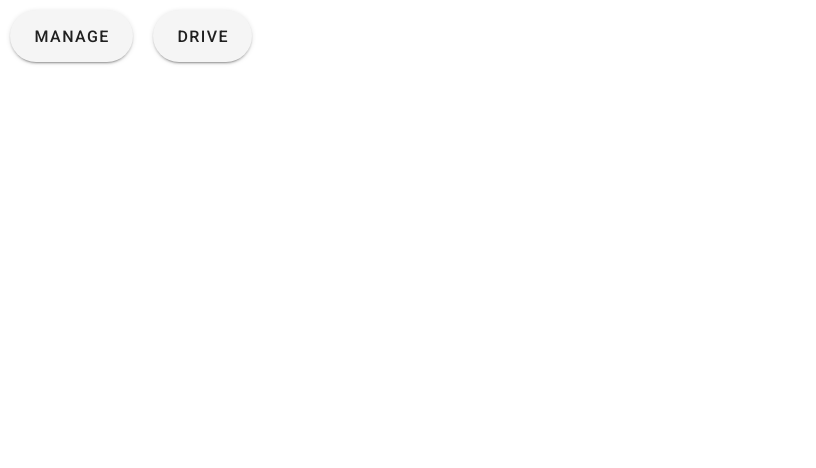
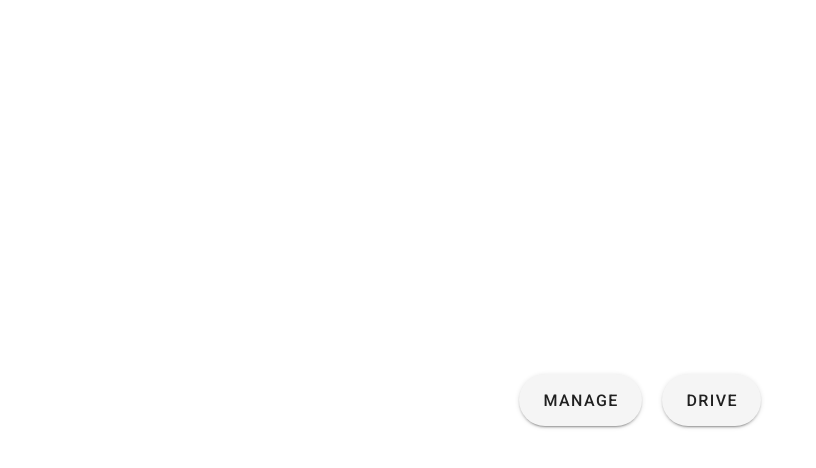
Before and after one commit to warham1/road-manager, a Vue app: page /#/ in a window 1280 px wide. Before the commit this address led to /#/manage. Shown: the top 468 px of the page, without its empty margins (0-816 px from the left). Built offline with nearby package versions, Linux system fonts and the light colour scheme.

Commit message:
버튼 정렬

```diff
--- a/src/components/navigate.vue
+++ b/src/components/navigate.vue
@@ -1,12 +1,12 @@
 <template>
-	<div>
+	<v-container class="fill-height" fluid justify-center>
 		<v-btn x-large rounded to="/manage">
 			manage
 		</v-btn>
 		<v-btn x-large rounded to="/drive">
 			drive
 		</v-btn>
-	</div>
+	</v-container>
 </template>
 
 <script>
```
